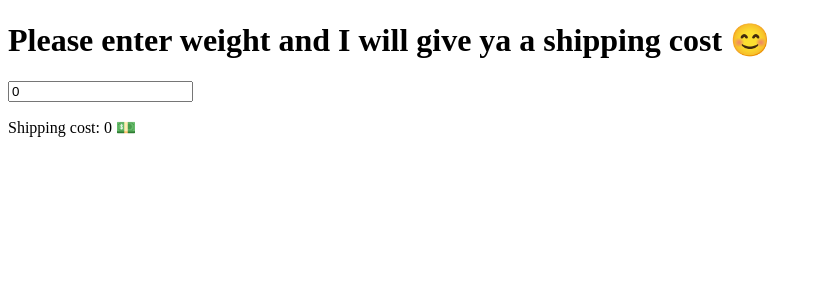
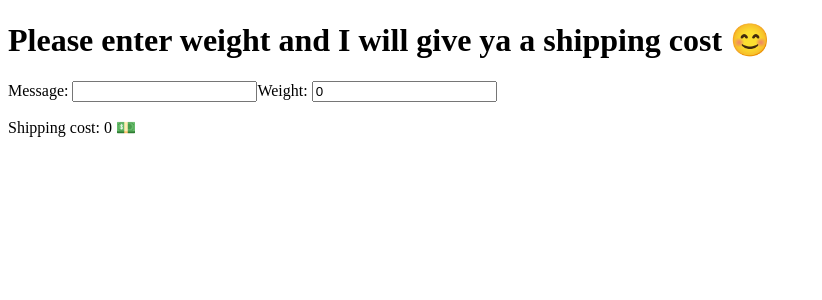
Before and after one commit to willnguyen1312/react-with-effect, a React (Vite) app: page / in a window 1280 px wide. Shown: the top 300 px of the page, without its empty margins (0-822 px from the left). Built offline with nearby package versions, Linux system fonts and the light colour scheme.

Commit message:
Absolutely beautiful 💞

```diff
--- a/src/App.tsx
+++ b/src/App.tsx
@@ -18,6 +18,7 @@ const fetchShippingCost = (
 };
 
 type State = {
+  message: string;
   weight: number;
   shippingCost: number;
   loadShippingCost?: boolean;
@@ -26,6 +27,11 @@ type State = {
 
 type Action =
   | {
+      type: "setMessage";
+      message: string;
+      debouncedTime?: number;
+    }
+  | {
       type: "setWeight";
       weight: number;
       debouncedTime?: number;
@@ -33,6 +39,30 @@ type Action =
   | {
       type: "setShippingCost";
       shippingCost: number;
+    };
+
+const createShippingEffect =
+  (
+    dispatch: ReturnType<typeof createStore>["dispatch"],
+    weight: number,
+    debouncedTime = 0
+  ) =>
+  () => {
+    let cancelFunction: () => void = () => {};
+
+    const id = setTimeout(() => {
+      cancelFunction = fetchShippingCost(weight, (shippingCost) => {
+        dispatch({
+          type: "setShippingCost",
+          shippingCost,
+        });
+      });
+    }, debouncedTime);
+
+    return () => {
+      cancelFunction();
+      clearTimeout(id);
+    };
   };
 
 const reducer = (
@@ -45,23 +75,11 @@ const reducer = (
       ...state,
       weight: action.weight,
       loadShippingCost: true,
-      shippingEffect: () => {
-        let cancelFunction: () => void = () => {};
-
-        const id = setTimeout(() => {
-          cancelFunction = fetchShippingCost(action.weight, (shippingCost) => {
-            dispatch({
-              type: "setShippingCost",
-              shippingCost,
-            });
-          });
-        }, action.debouncedTime);
-
-        return () => {
-          cancelFunction();
-          clearTimeout(id);
-        };
-      },
+      shippingEffect: createShippingEffect(
+        dispatch,
+        action.weight,
+        action.debouncedTime
+      ),
     };
   }
 
@@ -70,6 +88,20 @@ const reducer = (
       ...state,
       shippingCost: action.shippingCost,
       loadShippingCost: false,
+      shippingEffect: undefined,
+    };
+  }
+
+  if (action.type === "setMessage") {
+    return {
+      ...state,
+      message: action.message,
+      loadShippingCost: true,
+      shippingEffect: createShippingEffect(
+        dispatch,
+        state.weight,
+        action.debouncedTime
+      ),
     };
   }
 
@@ -79,6 +111,7 @@ const reducer = (
 type Subscriber = () => void;
 const createStore = () => {
   let state: State = {
+    message: "",
     weight: 0,
     shippingCost: 0,
     loadShippingCost: false,
@@ -133,16 +166,31 @@ export default function App() {
 
   React.useEffect(() => {
     if (currentState.shippingEffect) {
-      const effect = currentState.shippingEffect;
-      delete currentState.shippingEffect; // Mark as completed
-      return effect();
+      return currentState.shippingEffect();
     }
-  }, [currentState]);
+  }, [currentState.shippingEffect]);
 
   return (
     <main>
       <h1>Please enter weight and I will give ya a shipping cost 😊</h1>
 
+      <label htmlFor="message">
+        Message:{" "}
+        <input
+          type="text"
+          value={currentState.message}
+          onChange={(e) =>
+            storeRef.current?.dispatch({
+              type: "setMessage",
+              message: e.target.value,
+              debouncedTime: 5000,
+            })
+          }
+        />
+      </label>
+
+      <label htmlFor="weight">
+        Weight:{" "}
         <input
           type="number"
           value={currentState.weight}
@@ -150,10 +198,11 @@ export default function App() {
             storeRef.current?.dispatch({
               type: "setWeight",
               weight: Number(e.target.value),
-            debouncedTime: 500,
+              debouncedTime: 2000,
             })
           }
         />
+      </label>
 
       <p>Shipping cost: {currentState.shippingCost} 💵</p>
       {currentState.loadShippingCost && <p>Loading shipping cost...</p>}
```
Lines whose indentation alone changed are shown as unchanged.
